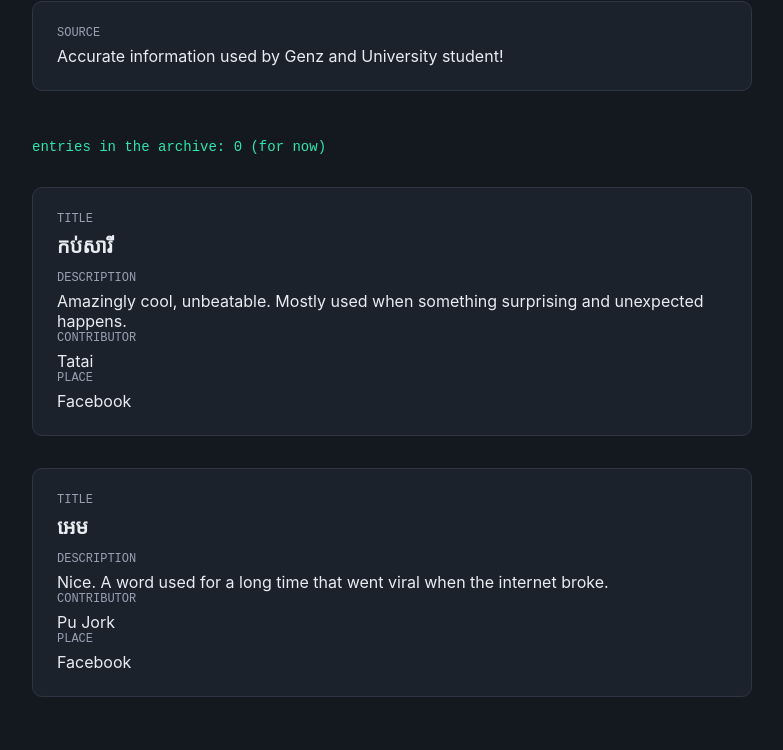
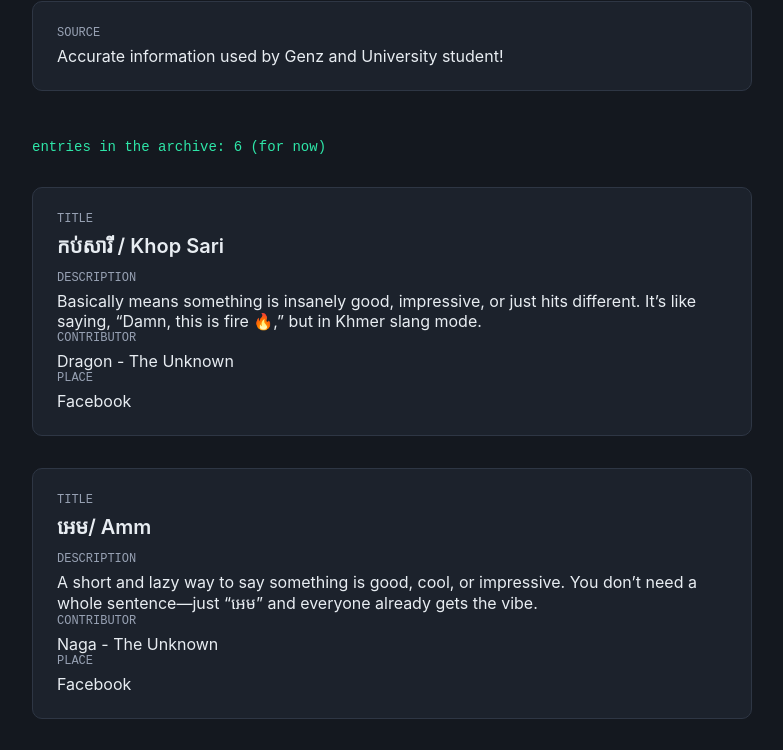
Before and after one commit to DaryVeasna/folk-tales-battambang, a Next.js app: page / in a window 1280 px wide. Shown: the part 486-1236 px from the top of the page, without its empty margins (248-1031 px from the left). Built offline with nearby package versions, Linux system fonts and the light colour scheme.

Commit message:
sprint 1: browse view, count now dynamic [AI-assisted]

```diff
--- a/app/page.js
+++ b/app/page.js
@@ -1,5 +1,6 @@
 import collection from "../collection.config.js";
 import EntryCard from "../components/EntryCard";
+import entries from "../data/entries";
 
 const styles = {
   wrap: {
@@ -73,20 +74,17 @@ export default function Home() {
         <p style={styles.cardValue}>{collection.source}</p>
       </div>
 
-      <p style={styles.count}>entries in the archive: 0 (for now)</p>
+      <p style={styles.count}>entries in the archive: {entries.length} (for now)</p>
 
-      <EntryCard
-        title="កប់សារី"
-        description="Amazingly cool, unbeatable. Mostly used when something surprising and unexpected happens."
-        contributor="Tatai"
-        place="Facebook"
-      />
-      <EntryCard
-        title="អេម"
-        description="Nice. A word used for a long time that went viral when the internet broke."
-        contributor="Pu Jork"
-        place="Facebook"
-      />
+      {entries.map((entry) => (
+        <EntryCard
+          key={entry.id}
+          title={entry.title}
+          description={entry.description}
+          contributor={entry.contributor}
+          place={entry.place}
+        />
+      ))}
 
       <footer style={styles.footer}>
         Built in ICT 340 — Vibe Coding, American University of Phnom Penh, Fall
```
